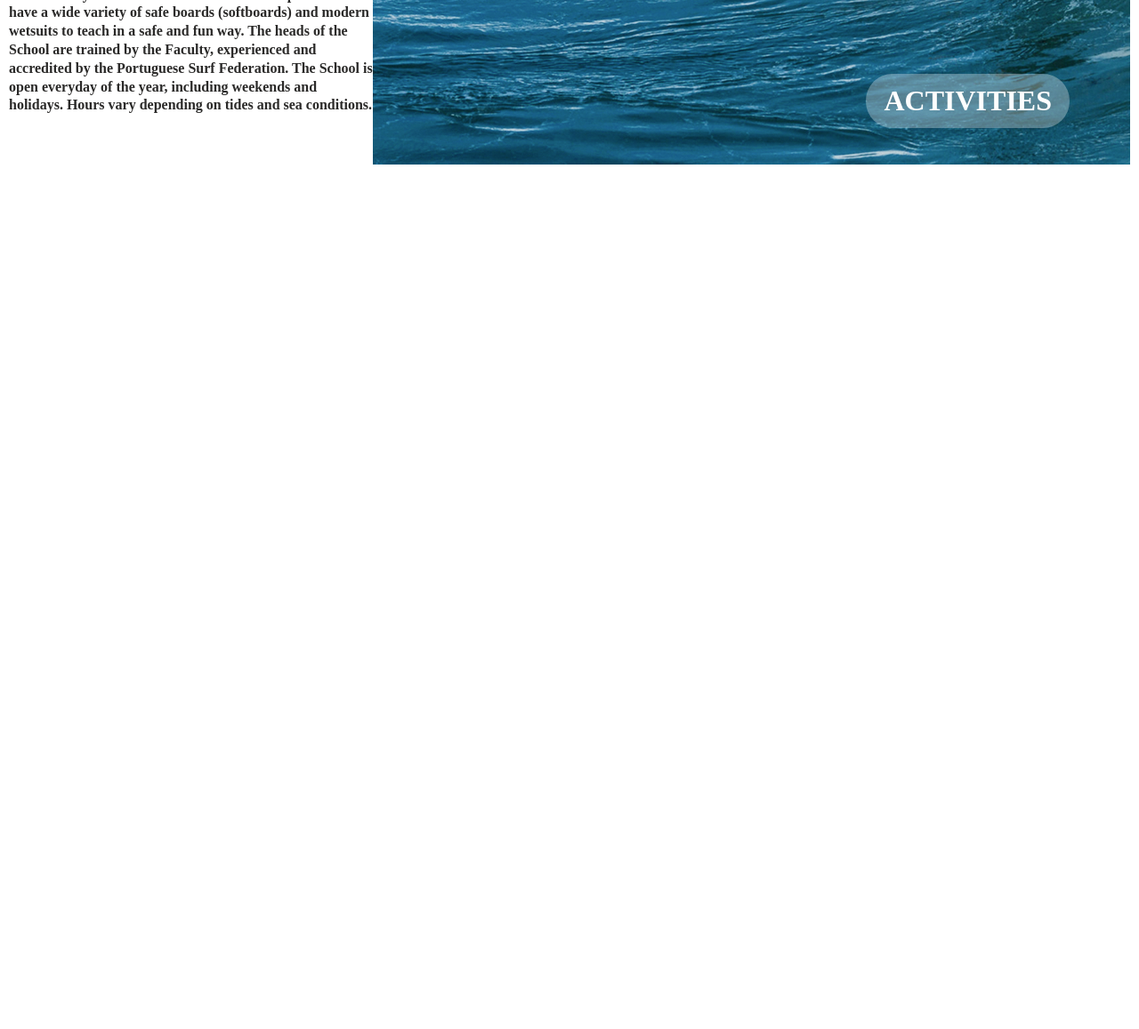
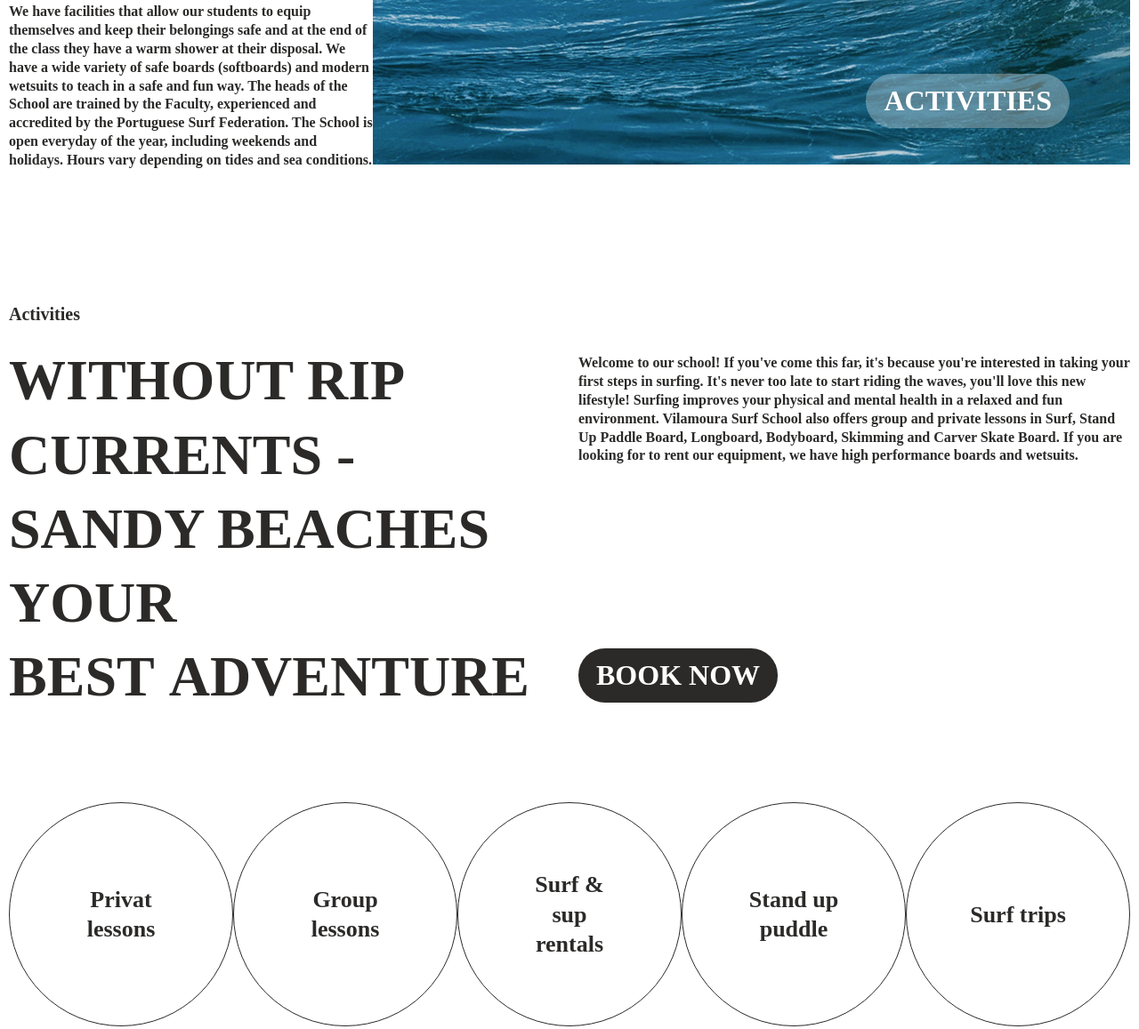
Before and after one commit to JENIA89/Surf-site, a plain HTML site: page index.html in a window 1280 px wide. Shown: the part 2452-3609 px from the top of the page at 89% size. Before the commit the page ends 2792 px from the top, so only its background shows below. Drawn offline with Linux system fonts and the light colour scheme; a web font is replaced by a local one.

Commit message:
add activities section

```diff
--- a/css/style.css
+++ b/css/style.css
@@ -26,6 +26,7 @@ h1,
 h2,
 h3,
 h4,
+h5,
 p {
     margin: 0;
 }
@@ -173,7 +174,7 @@ body {
     gap: 20px;
 }
 
-.header__buttons a{
+.header__buttons-activites {
     font-size: 32px;
     font-weight: 800;
     padding: 10px 20px;
@@ -181,7 +182,12 @@ body {
     text-transform: uppercase;
 }
 
-.header__buttons-book {
+.buttons-book {
+    font-size: 32px;
+    font-weight: 800;
+    padding: 10px 20px;
+    border-radius: 30px;
+    text-transform: uppercase;
     background-color: #2B2A29;
     color: #fff;
 }
@@ -223,6 +229,8 @@ body {
 }
 .about__content {
     max-width: 560px;
+    display: flex;
+    flex-direction: column;
 }
 .about__subtitle {
     font-size: 20px;
@@ -253,6 +261,7 @@ body {
     display: flex;
     flex-direction: column;
     gap: 20px;
+    margin-top: auto;
 }
 .about__img {
     position: relative;
@@ -269,3 +278,61 @@ body {
     padding: 10px 20px;
     text-transform: uppercase;
 }
+
+.activites {
+    margin-bottom: 100px;
+}
+
+.activities__subtitle {
+    font-size: 20px;
+    font-weight: 700;
+    margin-bottom: 20px;
+}
+
+.activities__info {
+    display: flex;
+    gap: 20px;
+    margin-bottom: 100px;
+}
+.activities__title {
+    font-size: 64px;
+    font-weight: 800;
+    text-transform: uppercase;
+    flex-basis: 50%;
+}
+
+.activities__text {
+    padding: 12px 0;
+    display: flex;
+    flex-direction: column;
+    justify-content: space-between;
+    flex-basis: 50%;
+    gap: 10px;
+}
+.activities__text .buttons-book {
+    align-self: start;
+}
+.activities__list {
+    display: grid;
+    grid-template-columns: repeat(5, 1fr);
+}
+.activities__item {
+    border: 1px solid #2B2A29;
+    border-radius: 50%;
+    aspect-ratio: 1/1;
+    display: flex;
+    align-items: center;
+    justify-content: center;
+}
+
+.activities__item h5 {
+    font-size: 26px;
+    font-weight: 700;
+    max-width: 115px;
+    text-align: center;
+}
+
+.site-images {
+    width: 100%;
+    margin-bottom: 150px;
+}
--- a/index.html
+++ b/index.html
@@ -68,7 +68,7 @@
             <img src="images/news.jpg " alt="news" class="header__new-img">
           </div>
           <div class="header__buttons">
-            <a class="header__buttons-book" href="#">book now</a>
+            <a class="buttons-book" href="#">book now</a>
             <a class="header__buttons-activites" href="#">activities</a>
           </div>
         </div>
@@ -113,6 +113,56 @@
       </div>
     </div>
   </section>
+  <section class="activites">
+    <div class="container">
+      <p class="activities__subtitle">Activities</p>
+      <div class="activities__info">
+        <p class="activities__title">
+          without rip currents - SANDY BEACHES
+          your best adventure
+        </p>
+        <h2 class="visually-hidden">activities</h2>
+        <div class="activities__text">
+          <p>
+            Welcome to our school! If you've come this far, it's because you're interested in taking your first steps in      surfing. It's never too late to start riding the waves, you'll love this new lifestyle! Surfing improves your physical and mental health in a relaxed and fun environment.
+            Vilamoura Surf School also offers group and private lessons in Surf, Stand Up Paddle Board, Longboard, Bodyboard, Skimming and Carver Skate Board. If you are looking for to rent our equipment, we have high performance boards and wetsuits.
+          </p>
+          <a class="buttons-book" href="#">book now</a>
+        </div>
+      </div>
+      <ul class="activities__list">
+        <li class="activities__item">
+          <h5>Privat lessons</h5>
+        </li>
+        <li class="activities__item">
+          <h5>Group lessons</h5>
+        </li>
+        <li class="activities__item">
+          <h5>Surf & sup rentals</h5>
+        </li>
+        <li class="activities__item">
+          <h5>Stand up puddle</h5>
+        </li>
+        <li class="activities__item">
+          <h5>Surf trips</h5>
+        </li>
+      </ul>
+    </div>
+  </section>
+  <img src="images/images.jpg" alt="surfing" class="site-images">
+  <section class="reviews">
+    <div class="container">
+      <div class="reviews__top">
+        <p class="reviews__subtitle">Review</p>
+        <h2 class="reviews__title">let's go surf & sup</h2>
+      </div>
+      <div class="reviews__items">
+        <div class="reviews__item">
+          <img src="images/rev-1.jpg" alt="review-img" class="reviews__img">
+        </div>
+      </div>
+    </div>
+  </section>
   <script src="js/main.js"></script>
 </body>
 
```
Also changed, not shown: images/images.jpg (added), images/rev-1.jpg (added), images/rev-2.jpg (added), images/rev-3.jpg (added), images/rev-4.png (added).
